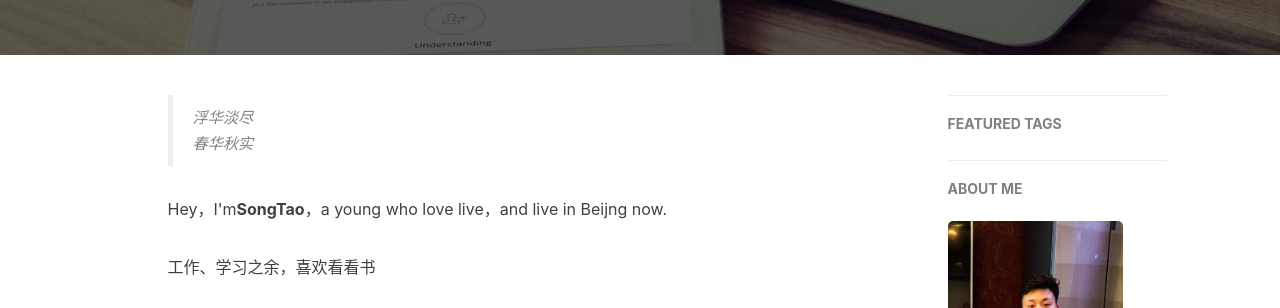
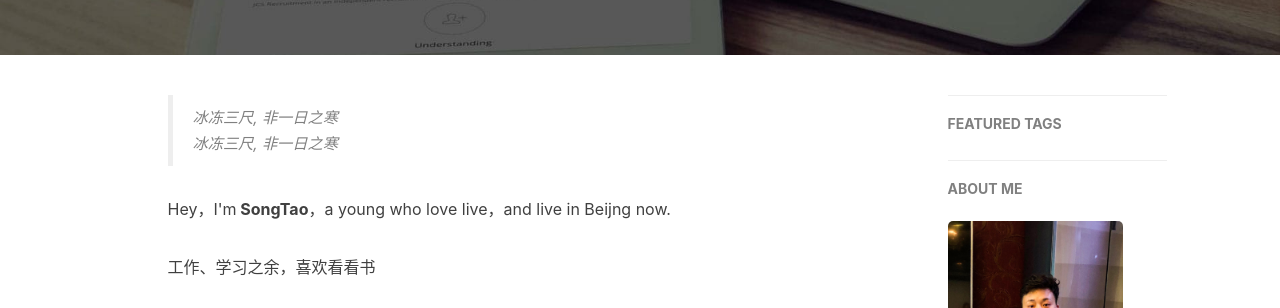
Before and after one commit to songtaoxy/songtaoxy.github.io, a Jekyll site: the page built from about.html, in a window 1280 px wide. Shown: the part 363-671 px from the top of the page. Built offline with Jekyll 4.4.1, drawn with Linux system fonts in a browser that asks for light colours; nearby versions of some CDN libraries; comment, search, counter and statistics services are not loaded.

Commit message:
Update about.html

```diff
--- a/about.html
+++ b/about.html
@@ -15,10 +15,10 @@ header-img: "img/post-bg-rwd.jpg"
 <div class="zh post-container">
 
     <!--copied from markdown -->
-    <blockquote><p>浮华淡尽<br>
-    春华秋实</p></blockquote>
+    <blockquote><p>冰冻三尺, 非一日之寒<br>
+    冰冻三尺, 非一日之寒</p></blockquote>
 
-    <p>Hey，I'm<strong>SongTao</strong>，a young who love live，and live in Beijng now.</p>
+    <p>Hey，I'm<strong> SongTao</strong>，a young who love live，and live in Beijng now.</p>
 
     <p>工作、学习之余，喜欢看看书</p>
 
```
